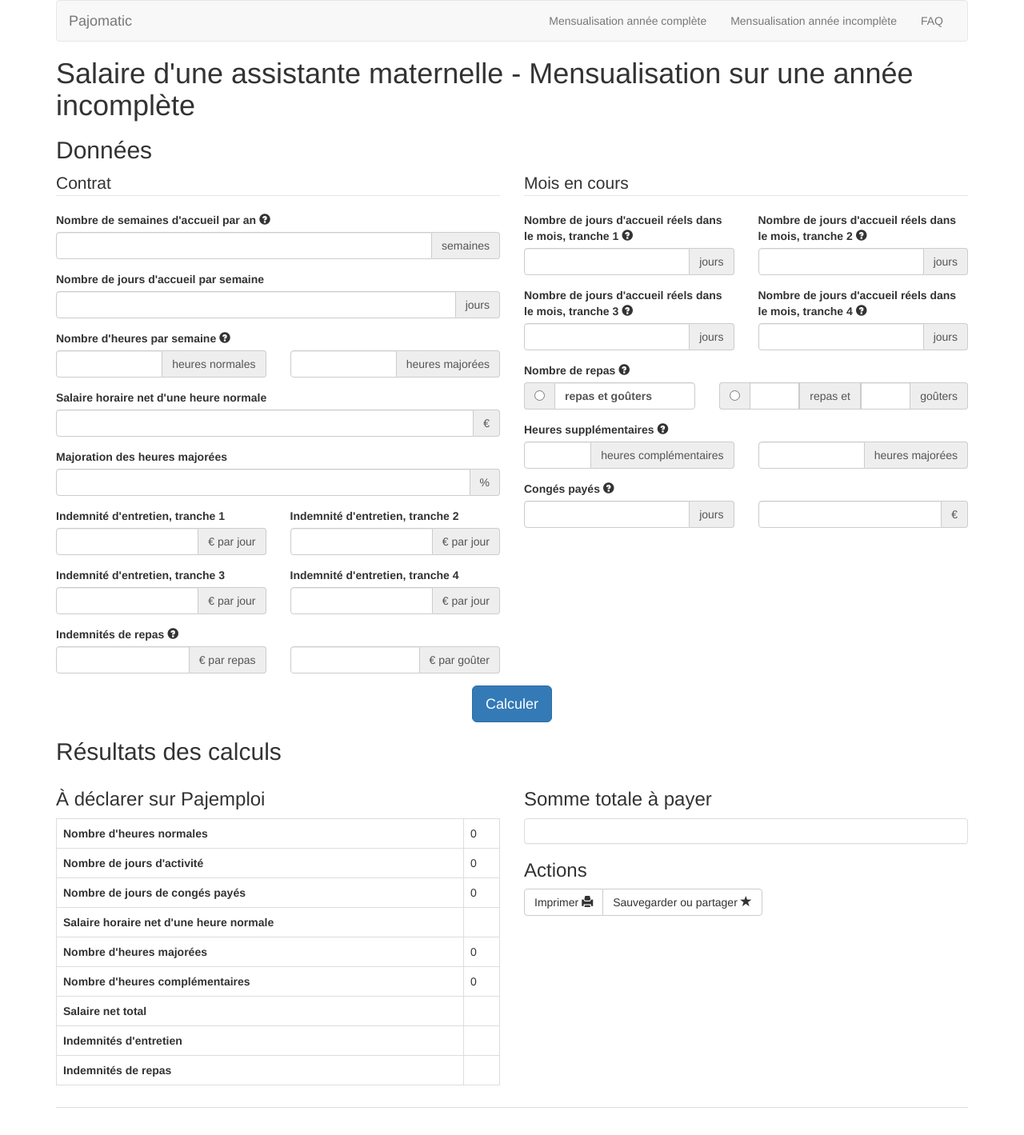
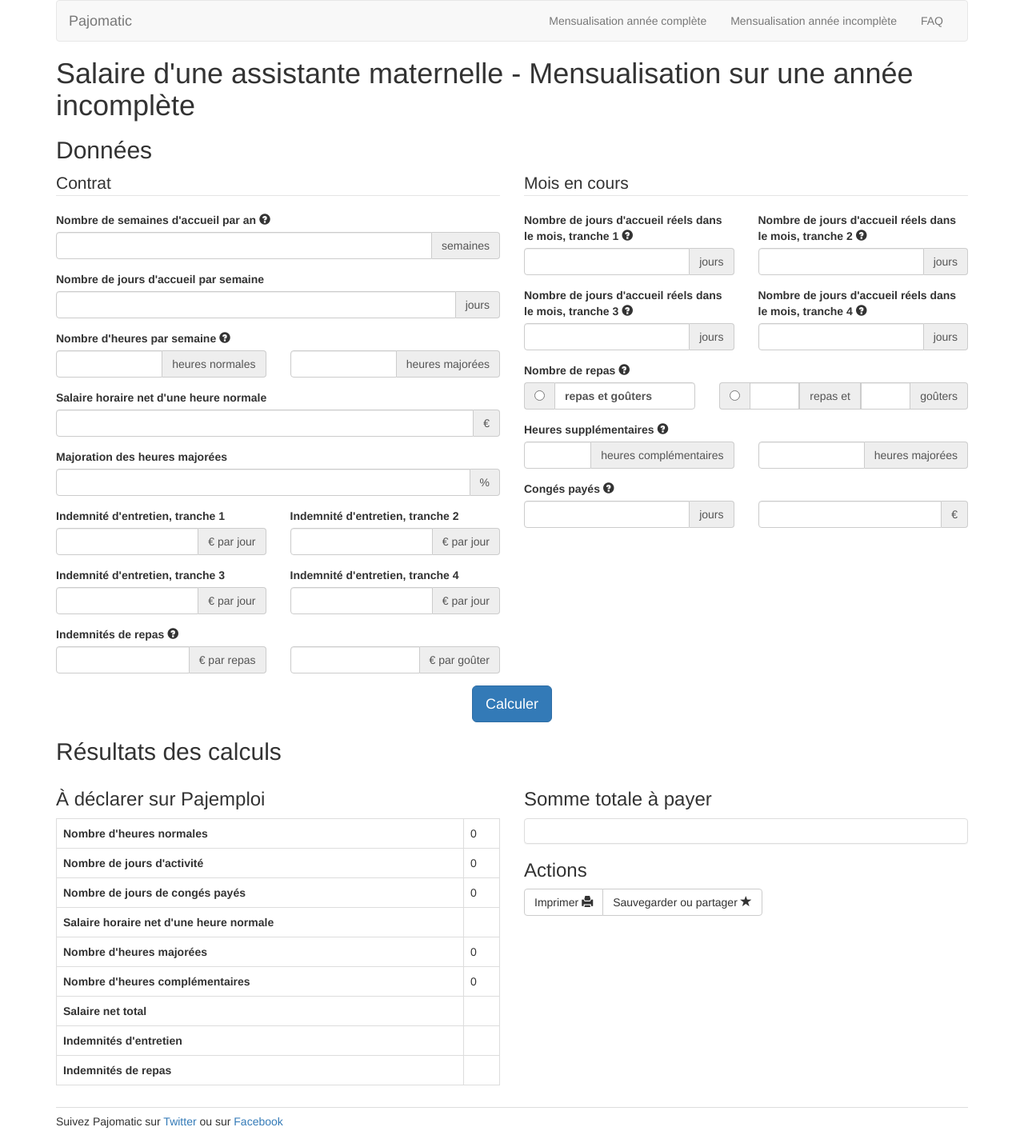
Before and after one commit to tut-tuuut/pajomatic, a Jekyll site: the page built from index.html, in a window 1280 px wide. Shown: the whole page at 80% size. Built offline with Jekyll 4.4.1, drawn with Linux system fonts in a browser that asks for light colours.

Commit message:
Add: liens sociaux dans le footer

```diff
--- a/_includes/footer.html
+++ b/_includes/footer.html
@@ -1,4 +1,7 @@
 
 <footer class="hidden-print">
-
+    Suivez Pajomatic sur
+    <a href="https://twitter.com/pajomatic">Twitter</a>
+    ou sur
+    <a href="https://www.facebook.com/pajomaticfr">Facebook</a>
 </footer>
```
